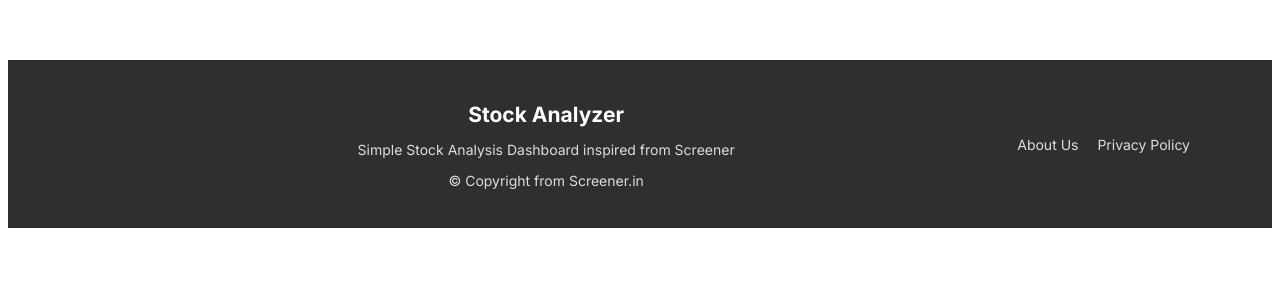
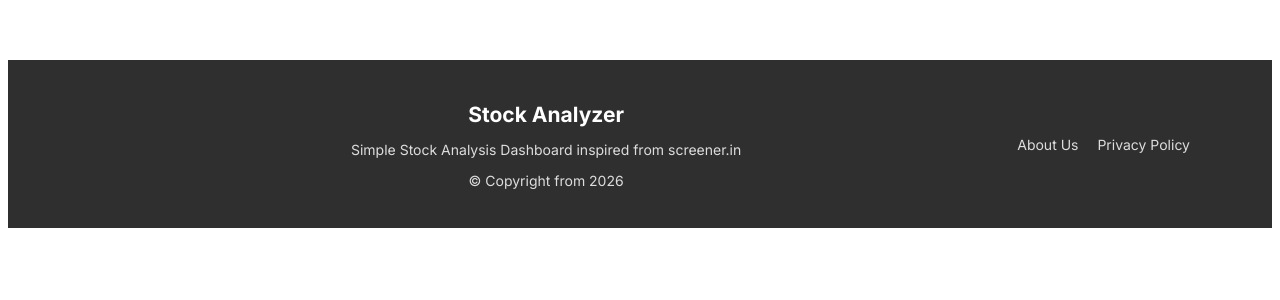
Before and after one commit to mathsking256200/stock_analyzer, a Django app: template analyzer/templates/footer.html in a window 1280 px wide. Shown: the top 300 px of the page. Run offline with Django 5.2, Linux system fonts and the light colour scheme; the template is opened without the code that fills it, so the values that code supplies are empty.

Commit message:
Update footer.html

```diff
--- a/analyzer/templates/footer.html
+++ b/analyzer/templates/footer.html
@@ -1,7 +1,7 @@
 <!DOCTYPE html>
 <html>
 <head>
-        <link href="https://fonts.googleapis.com/css2?family=Inter:wght@300;400;500;600;700&display=swap" rel="stylesheet">
+    <link href="https://fonts.googleapis.com/css2?family=Inter:wght@300;400;500;600;700&display=swap" rel="stylesheet">
     <style>
         .footer {
             background: #2f2f2f;
@@ -55,8 +55,8 @@
             <!-- middle content -->
             <div class="footer-middle">
                 <h2>Stock Analyzer</h2>
-                <p>Simple Stock Analysis Dashboard inspired from Screener</p>
-                <p>© Copyright from Screener.in</p>
+                <p>Simple Stock Analysis Dashboard inspired from screener.in</p>
+                <p>© Copyright from 2026</p>
             </div>
 
             <!-- right side links -->
```
